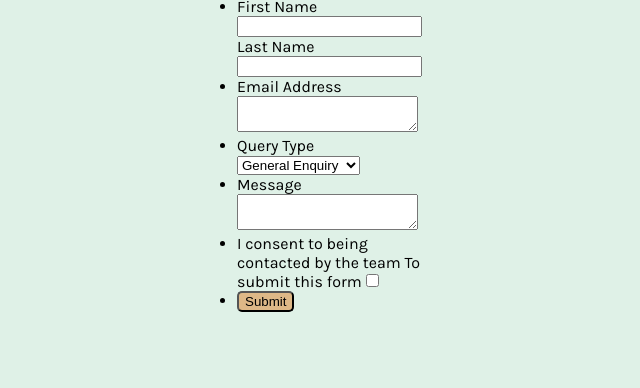
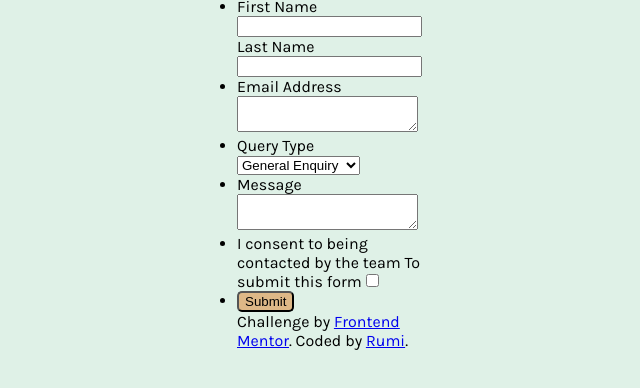
Before and after one commit to RumiJL/formulariodecontacto, a plain HTML site: page Formulario de Contacto/index.html in a window 1280 px wide. Shown: the part 56-444 px from the top of the page, without its empty margins (384-1024 px from the left). Drawn offline with Linux system fonts and the light colour scheme.

Commit message:
Update index.html

```diff
--- a/Formulario de Contacto/index.html
+++ b/Formulario de Contacto/index.html
@@ -43,5 +43,10 @@
    </form>
 
 
+            <div class="attribution">
+              Challenge by <a href="https://www.frontendmentor.io" target="_blank">Frontend Mentor</a>.
+              Coded by <a href="#">Rumi</a>.
+             </div>
+
 </body>
 </html>
```
